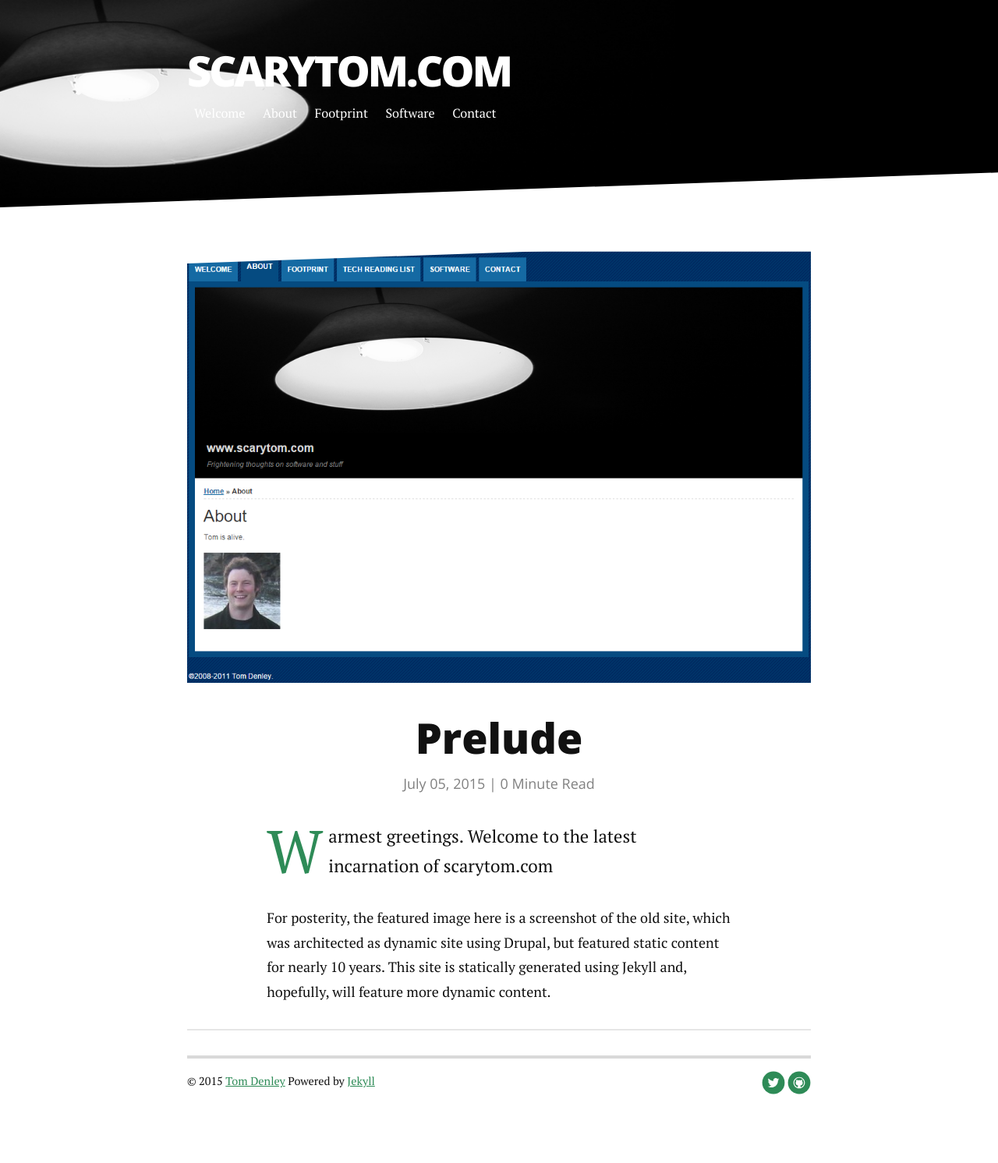
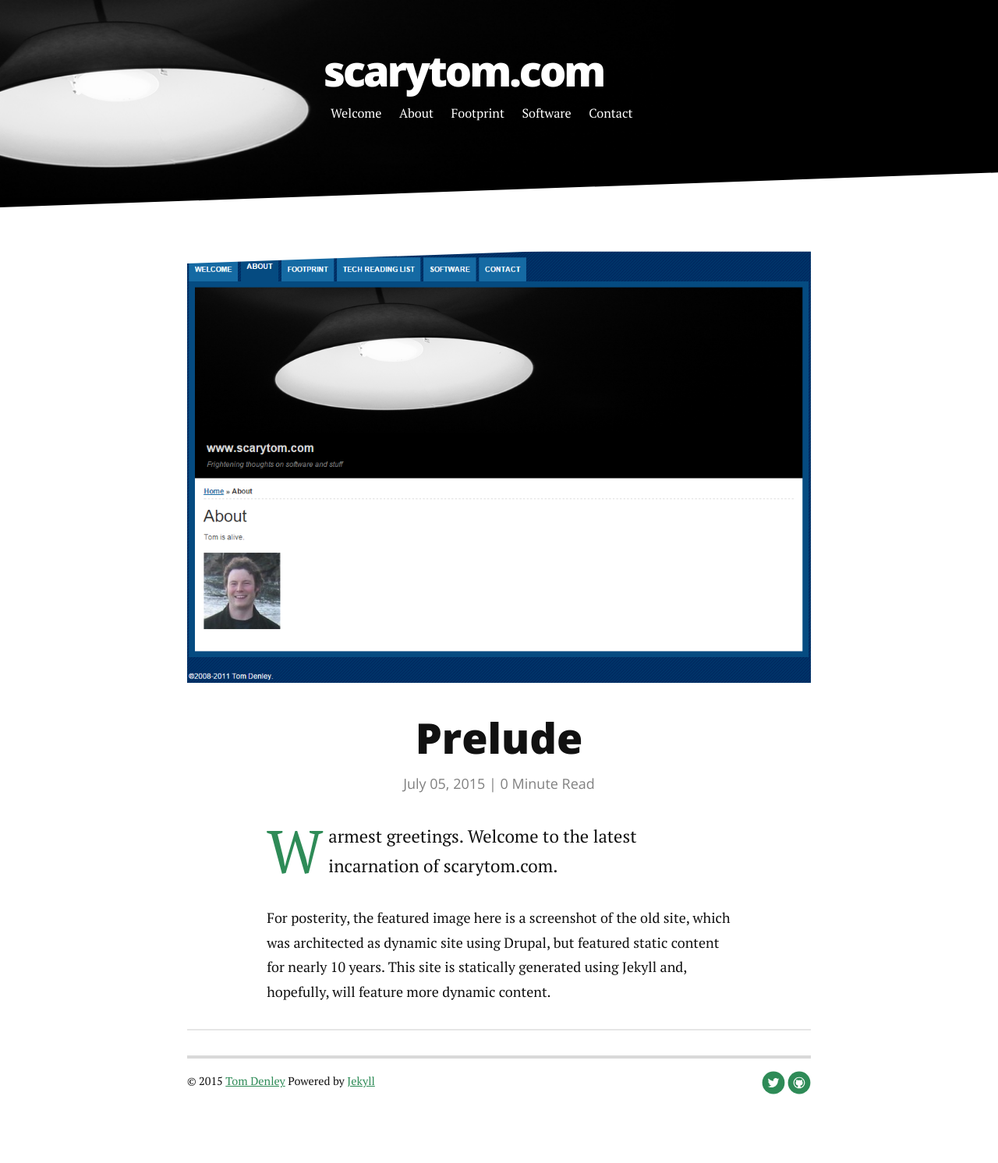
Before and after one commit to scarytom/scarytom.github.io, a Jekyll site: the page built from _posts/2015-07-05-prelude.markdown, in a window 1280 px wide. Shown: the whole page at 78% size. Built offline with Jekyll 4.4.1, drawn with Linux system fonts in a browser that asks for light colours; nearby versions of some CDN libraries; Markdown is read by kramdown in place of the engine named in the settings.

Commit message:
tomd: cosmetic changes

```diff
--- a/_posts/2015-07-05-prelude.markdown
+++ b/_posts/2015-07-05-prelude.markdown
@@ -5,6 +5,6 @@
 image:  previous_site.png
 ---
 
-<p class="intro"><span class="dropcap">W</span>armest greetings. Welcome to the latest incarnation of scarytom.com</p>
+<p class="intro"><span class="dropcap">W</span>armest greetings. Welcome to the latest incarnation of scarytom.com.</p>
 
-<p>For posterity, the featured image here is a screenshot of the old site, which was architected as dynamic site using Drupal, but featured static content for nearly 10 years.  This site is statically generated using Jekyll and, hopefully, will feature more dynamic content.</p>
+For posterity, the featured image here is a screenshot of the old site, which was architected as dynamic site using Drupal, but featured static content for nearly 10 years.  This site is statically generated using Jekyll and, hopefully, will feature more dynamic content.
--- a/assets/css/style.css
+++ b/assets/css/style.css
@@ -821,7 +821,6 @@
     line-height: 3em;
     font-family: "Open Sans", Helvetica, Arial, sans-serif;
     font-weight: 800;
-    text-transform: uppercase
 }
 .header h1 a {
     color: white;
@@ -1101,7 +1100,7 @@
         -webkit-transform: translateY(-50%);
         -ms-transform: translateY(-50%);
         transform: translateY(-50%);
-        max-width: 800px;
+        max-width: 450px;
         margin-left: auto;
         margin-right: auto
     }
--- a/assets/scss/breakpoints/_800up.scss
+++ b/assets/scss/breakpoints/_800up.scss
@@ -64,7 +64,7 @@
     -webkit-transform: translateY(-50%);
     -ms-transform: translateY(-50%);
     transform: translateY(-50%);
-    @include container(800px);
+    @include container(450px);
   }
 
   h1 {
--- a/assets/scss/breakpoints/_mobileup.scss
+++ b/assets/scss/breakpoints/_mobileup.scss
@@ -189,7 +189,6 @@
     line-height: 3em;
     font-family: $sans-serif;
     font-weight: 800;
-    text-transform: uppercase;
 
     a {
       color: white;
```
